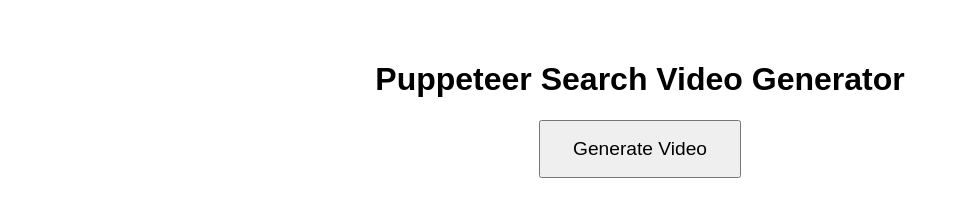
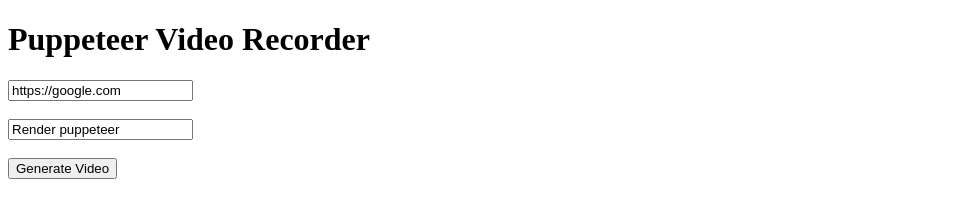
Before and after one commit to schnydszch/puppeteer-gif-app, a website: page public/index.html in a window 1280 px wide. Shown: the whole page, without its empty margins (0-960 px from the left). Drawn offline with Linux system fonts and the light colour scheme.

Commit message:
Update index.html

```diff
--- a/public/index.html
+++ b/public/index.html
@@ -1,28 +1,38 @@
 <!DOCTYPE html>
-<html>
+<html lang="en">
 <head>
-  <title>Puppeteer Video Capture</title>
-  <style>
-    body { font-family: sans-serif; padding: 2rem; text-align: center; }
-    button { padding: 1rem 2rem; font-size: 1.2rem; }
-  </style>
+  <meta charset="UTF-8">
+  <title>Puppeteer Video Recorder</title>
 </head>
 <body>
-  <h1>Puppeteer Search Video Generator</h1>
-  <button onclick="generateVideo()">Generate Video</button>
-  <p id="status"></p>
+  <h1>Puppeteer Video Recorder</h1>
+  <form id="record-form">
+    <input type="text" id="url" placeholder="Enter URL" required value="https://google.com"><br><br>
+    <input type="text" id="searchText" placeholder="Enter text to search" required value="Render puppeteer"><br><br>
+    <button type="submit">Generate Video</button>
+  </form>
+  <br>
+  <video id="preview" width="640" height="360" controls style="display:none;"></video>
+
   <script>
-    async function generateVideo() {
-      document.getElementById('status').textContent = 'Generating...';
-      const res = await fetch('/generate');
-      const blob = await res.blob();
-      const url = URL.createObjectURL(blob);
-      const a = document.createElement('a');
-      a.href = url;
-      a.download = 'puppeteer_recording.webm';
-      a.click();
-      document.getElementById('status').textContent = 'Video downloaded!';
-    }
+    const form = document.getElementById('record-form');
+    const preview = document.getElementById('preview');
+
+    form.addEventListener('submit', async (e) => {
+      e.preventDefault();
+      const url = document.getElementById('url').value;
+      const searchText = document.getElementById('searchText').value;
+
+      const res = await fetch('/record', {
+        method: 'POST',
+        headers: { 'Content-Type': 'application/json' },
+        body: JSON.stringify({ url, searchText })
+      });
+
+      const data = await res.json();
+      preview.src = data.video;
+      preview.style.display = 'block';
+    });
   </script>
 </body>
 </html>
```
